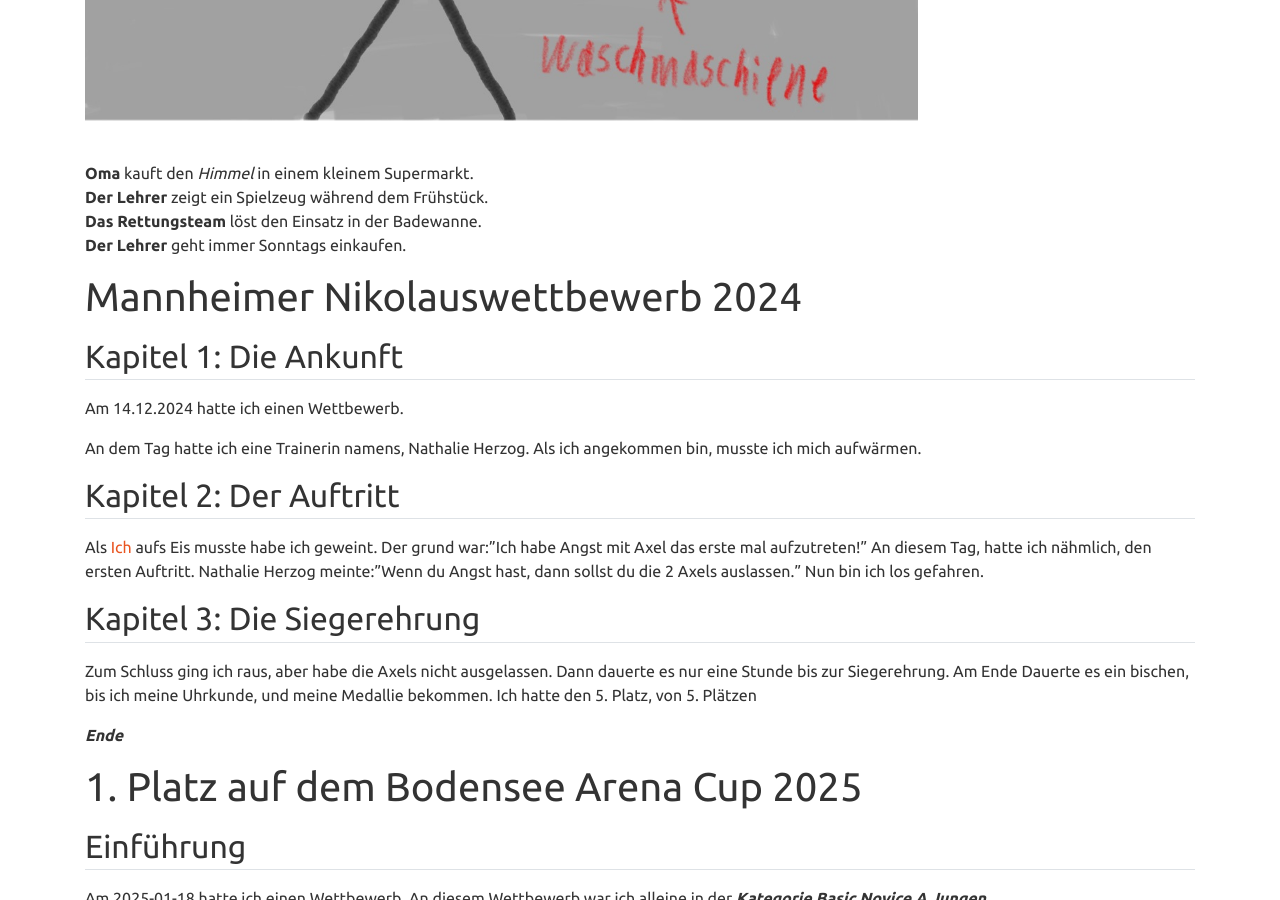
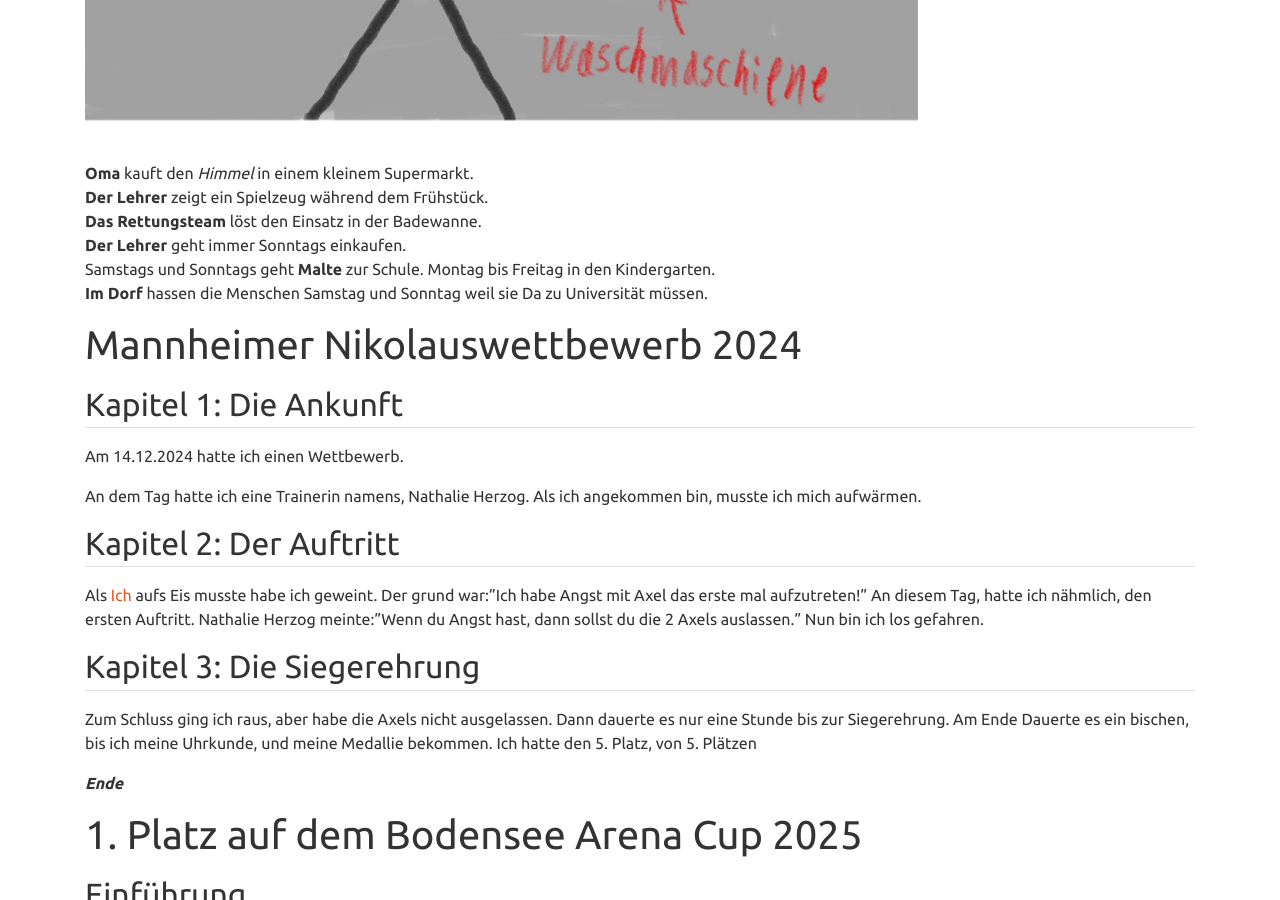
Before and after one commit to viktor-chiarcos/viktor-chiarcos.github.io, a Jekyll site: the page built from _pages/buch.md, in a window 1280 px wide and 900 px high, scrolled down 1049 px. Built offline with Jekyll 4.4.1, drawn with Linux system fonts in a browser that asks for light colours.

Commit message:
Fortsetzung

```diff
--- a/_pages/buch.md
+++ b/_pages/buch.md
@@ -22,7 +22,9 @@ excerpt: "Ich schreibe ein Buch über mich und verwende dabei Persöhnliche Date
 **Oma** kauft den *Himmel* in einem kleinem Supermarkt.\
 **Der Lehrer** zeigt ein Spielzeug während dem Frühstück.\
 **Das Rettungsteam** löst den Einsatz in der Badewanne.\
-**Der Lehrer** geht immer Sonntags einkaufen.
+**Der Lehrer** geht immer Sonntags einkaufen.\
+Samstags und Sonntags geht **Malte** zur Schule. Montag bis Freitag in den Kindergarten.\
+**Im Dorf** hassen die Menschen Samstag und Sonntag weil sie Da zu Universität müssen.
 
 # Mannheimer Nikolauswettbewerb 2024
 
```
